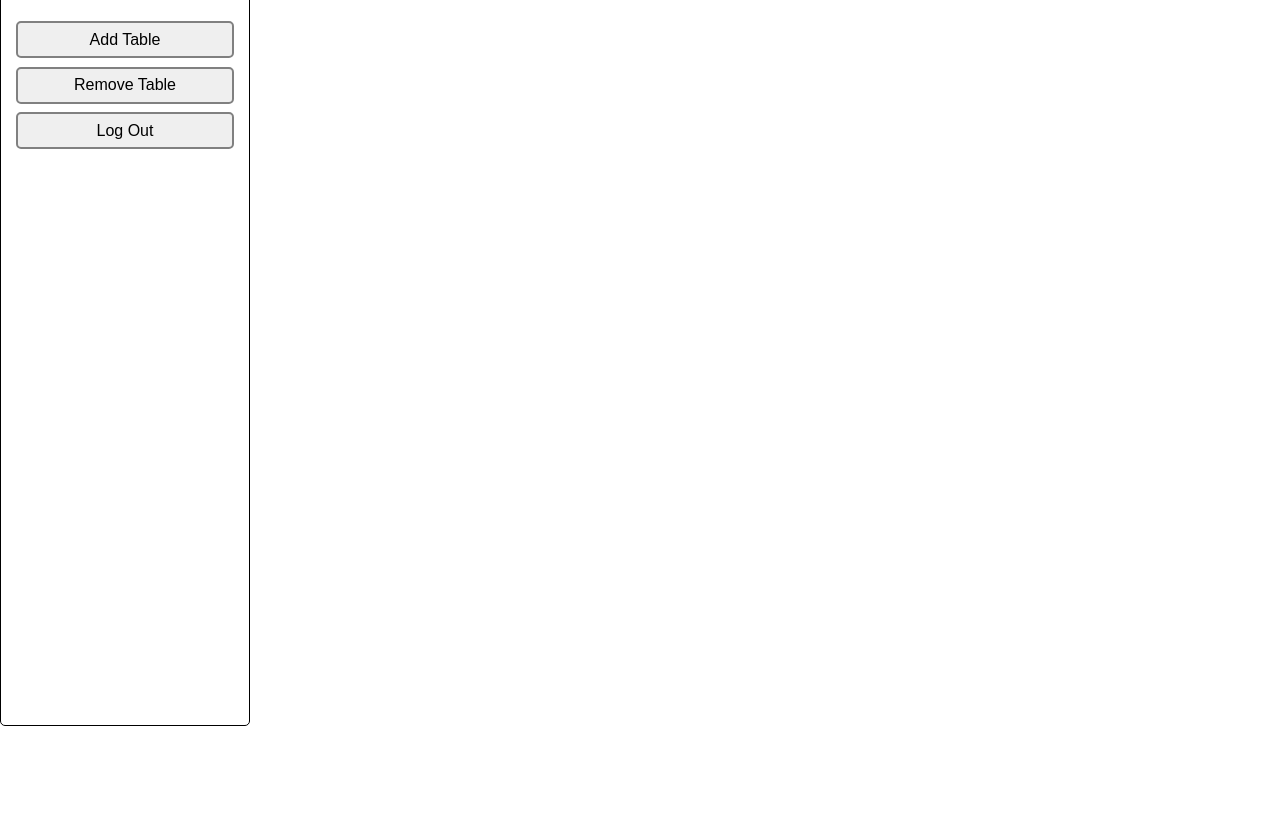
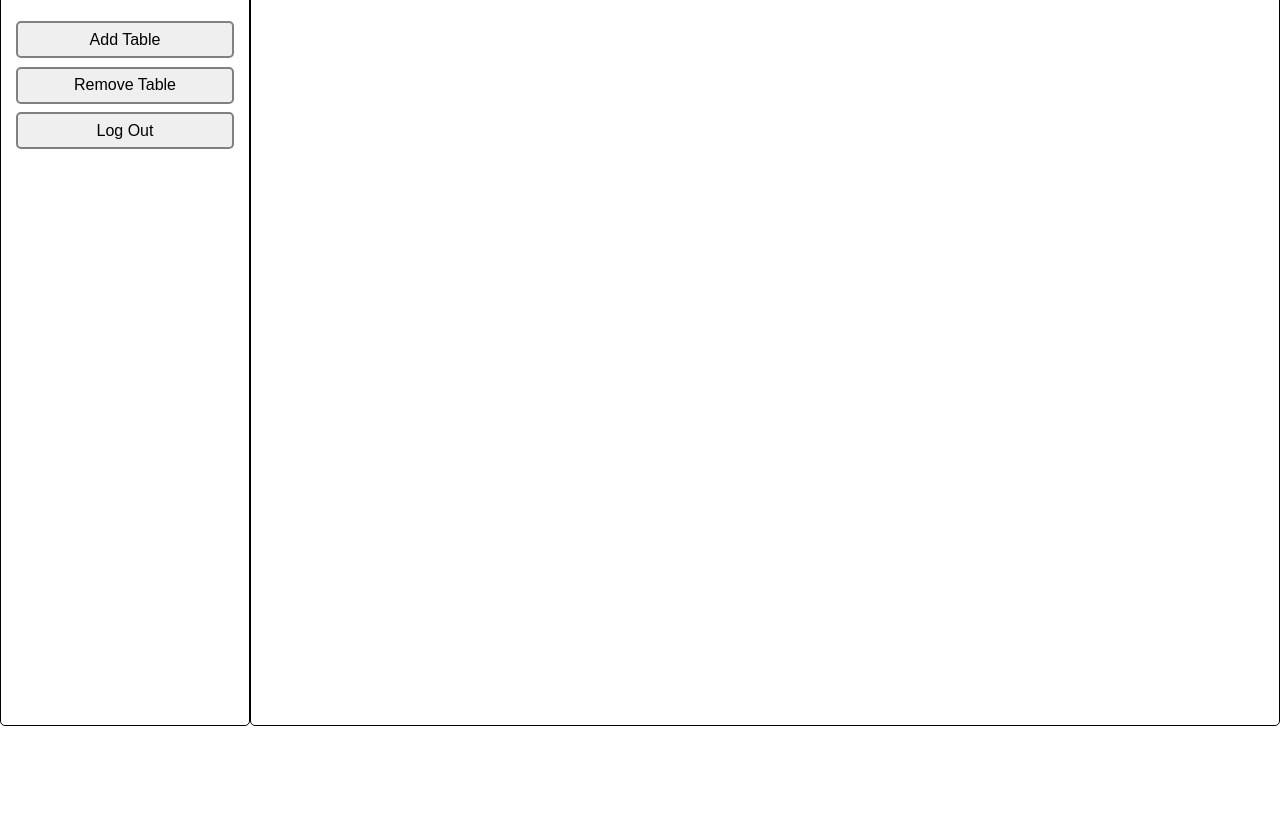
Before and after one commit to MBRobertson/table-tracker, a website: page public/store.html in a window 1280 px wide. Shown: the part 74-900 px from the top of the page. After the commit the page ends 800 px from the top, so only its background shows below. Drawn offline with nearby package versions, Linux system fonts and the light colour scheme; no server answers.

Commit message:
Css aplies to store interface

```diff
--- a/public/store.html
+++ b/public/store.html
@@ -23,6 +23,7 @@
                     <button id="removetable" class="button">Remove Table</button>
                     <a href="index.html"><button id="storelogin" class="button">Log Out</button></a>
                 </div>
+                <div id="rightbodycontainer">
                 <div class="col-lg-9" id="rightbody">
 
                     <script>
@@ -115,7 +116,7 @@
 
 
                 </div>
-
+                </div>
             </div>
         </div>
     </body>
```
